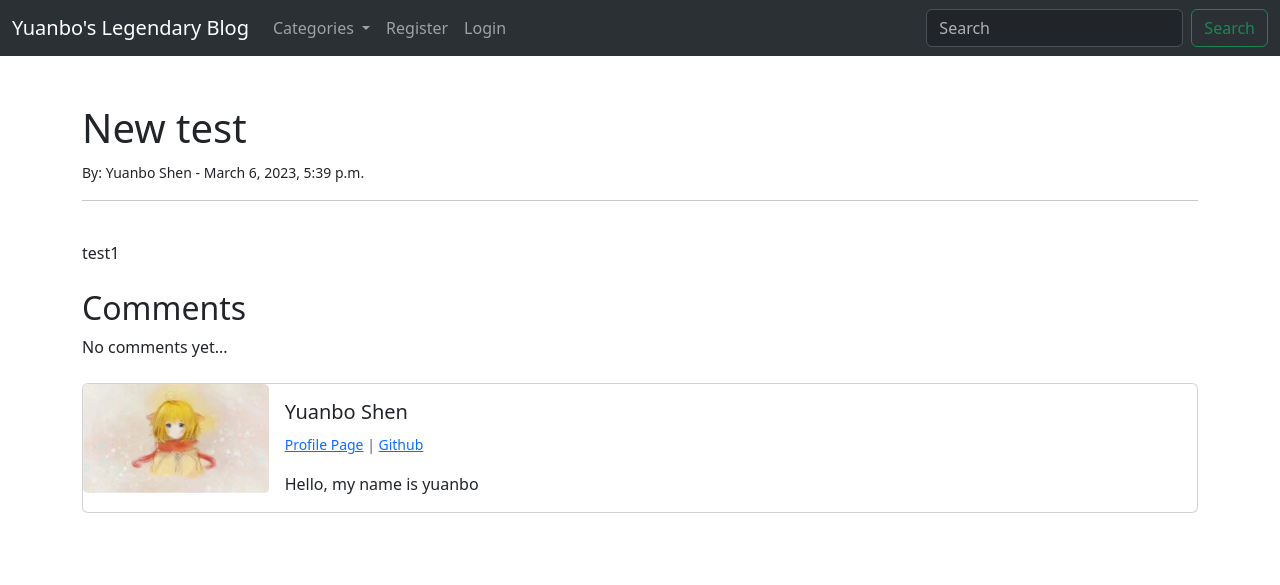
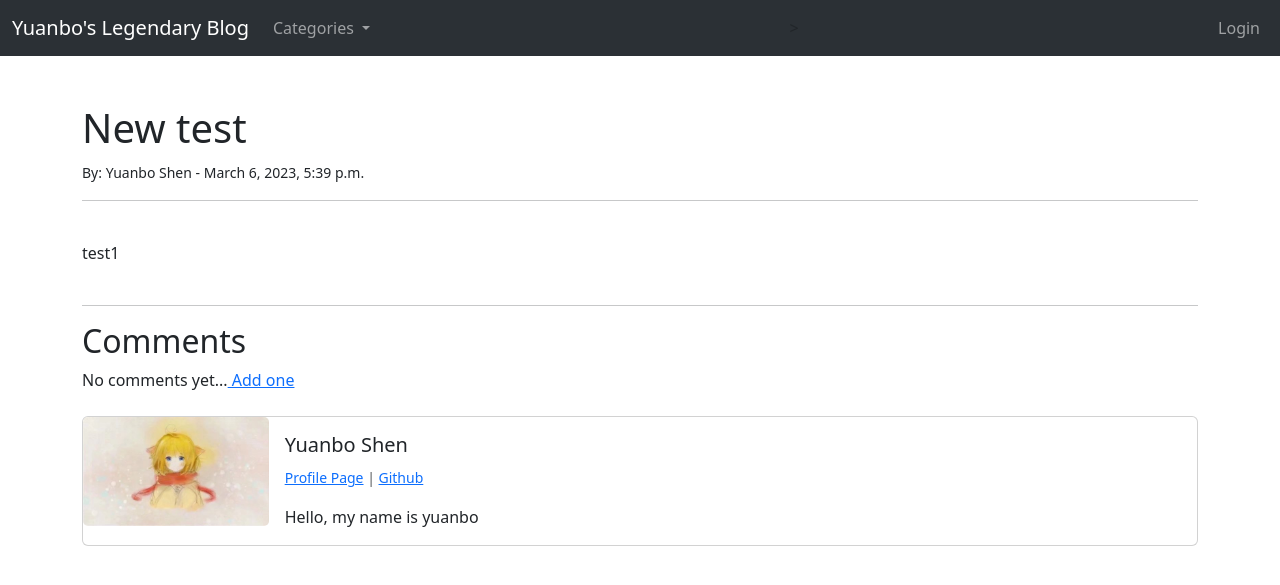
Before and after one commit to CS196Illinois/Group2-SP23, a Django app: page /article/19 in a window 1280 px wide. Shown: the top 585 px of the page. Run offline with Django 4.2, Linux system fonts and the light colour scheme; data comes from the database, SQL or seed files in the repository; both versions use the stored data as it was after the commit; some libraries are stand-ins or nearby versions.

Commit message:
Layout of Navbar changed

```diff
--- a/Project/group2_blog/blogproject/models.py
+++ b/Project/group2_blog/blogproject/models.py
@@ -56,3 +56,6 @@ class Comment(models.Model):
 
     def __str__(self):
         return '%s - %s' % (self.post.title, self.name)
+
+    def get_absolute_url(self):
+        return reverse('home')
--- a/Project/group2_blog/blogproject/templates/article_details.html
+++ b/Project/group2_blog/blogproject/templates/article_details.html
@@ -29,12 +29,23 @@
 {{ post.body | safe}}
 
 <br/><br/>
+<hr>
 <h2>Comments</h2>
 {% if not post.comments.all %}
-  No comments yet...
+  No comments yet...<a href = "{% url 'add-comment' post.pk %}">
+    Add one</a>
 {% else %}
+  <a href = "{% url 'add-comment' post.pk %}"> Add Comment</a>
+  <br/><br/>
   {% for comment in post.comments.all %}
-    {{ comment.body }} by: {{ comment.name }} {{ comment.date_added }}
+    <strong>
+      {{comment.name}}
+      {{comment.date_added}}
+    </strong>
+    <br/>
+    {{ comment.body }}
+    <br/>
+    <hr>
 
   {% endfor %}
 {% endif %}
--- a/Project/group2_blog/blogproject/templates/base.html
+++ b/Project/group2_blog/blogproject/templates/base.html
@@ -23,6 +23,12 @@
         <div class="collapse navbar-collapse" id="navbarSupportedContent">
           <ul class="navbar-nav me-auto mb-2 mb-lg-0">
 
+        {% if user.is_authenticated %}
+          <li class="nav-item">
+            <a class="nav-link" href="  {% url 'add-post' %}">Add Blog Post</a>
+          </li>
+        {% endif %}
+
         <!-- Category Menu Code -->
         {% if cat_menu %}
           <li class="nav-item dropdown">
@@ -34,23 +40,19 @@
               {% for item in cat_menu %}
                 <a class="dropdown-item" href="{% url 'category' item %}">{{ item }}</a>
               {% endfor %}
+            {% if user.is_authenticated %}
+              <li><hr class="dropdown-divider"></li>
+              <li><a class="dropdown-item" href="{% url 'add-category' %}">Add a new category...</a></li>
+            {% endif %}
             </ul>
           </li>
         {% else %}
           <li class="nav-item">
-            <a class="nav-link" href="  {% url 'category-list' %}">Categories</a>
+            <a class="nav-link" href="{% url 'category-list' %}">Categories</a>
           </li>
         {% endif %}
 
       {% if user.is_authenticated %}
-              <li class="nav-item">
-                <a class="nav-link" href="  {% url 'add-post' %}">Add Blog Post</a>
-              </li>
-
-              <li class="nav-item">
-                <a class="nav-link" href="  {% url 'add-category' %}">Add Category</a>
-              </li>
-
               <!-- Drop down menu for edit profile page-->>
               <li class="nav-item dropdown">
                 <a class="nav-link dropdown-toggle" href="#" role="button" data-bs-toggle="dropdown" aria-expanded="false">
@@ -66,25 +68,22 @@
                   {% endif %}
                 </ul>
               </li>
+            {% endif %}
 
+          </ul>
+          <!--Right Side Nav Bar items-->>
+          <ul class="navbar-nav ms-auto mb-2 mb-lg-0">
+            {% if user.is_authenticated %}
               <li class="nav-item">
                 <a class="nav-link" href="  {% url 'logout' %}">Logout</a>
               </li>
             {% else %}
-            <li class="nav-item">
-              <a class="nav-link" href="  {% url 'register' %}">Register</a>
-            </li>
+              <li class="nav-item">
+                <a class="nav-link" href="  {% url 'login' %}">Login</a>
+              </li>
+            {% endif %}
+          </ul>
 
-            <li class="nav-item">
-              <a class="nav-link" href="  {% url 'login' %}">Login</a>
-            </li>
-            {% endif %}
-
-          </ul>
-          <form class="d-flex" role="search">
-            <input class="form-control me-2" type="search" placeholder="Search" aria-label="Search">
-            <button class="btn btn-outline-success" type="submit">Search</button>
-          </form>
         </div>
       </div>
     </nav>
--- a/Project/group2_blog/blogproject/urls.py
+++ b/Project/group2_blog/blogproject/urls.py
@@ -1,5 +1,5 @@
 from django.urls import path
-from .views import HomeView, ArticleDetailView, AddPostView, UpdatePostView, DeletePostView, AddCategoryView, CategoryView, CategoryListView
+from .views import HomeView, ArticleDetailView, AddPostView, UpdatePostView, DeletePostView, AddCategoryView, CategoryView, CategoryListView, AddCommentView
 
 urlpatterns = [
     path('', HomeView.as_view(), name='home'),
@@ -10,4 +10,5 @@ urlpatterns = [
     path('article/<int:pk>/delete', DeletePostView.as_view(), name = 'delete-post'),
     path('category/<str:cats>/', CategoryView, name = 'category'),
     path('category_list/', CategoryListView, name = 'category-list'),
+    path('article/<int:pk>/comment/', AddCommentView.as_view(), name = 'add-comment'),
 ]
```
Also changed, not shown: Project/group2_blog/blogproject/forms.py (+11 -1 lines), Project/group2_blog/blogproject/templates/add_comment.html (added, +15 -0 lines), Project/group2_blog/blogproject/views.py (+12 -2 lines), Project/group2_blog/members/templates/registration/login.html (+9 -1 lines), Research/yuanbo3/group2_blog/blogproject/templates/base.html (+10 -13 lines), Project/group2_blog/db.sqlite3, Research/yuanbo3/group2_blog/db.sqlite3.
